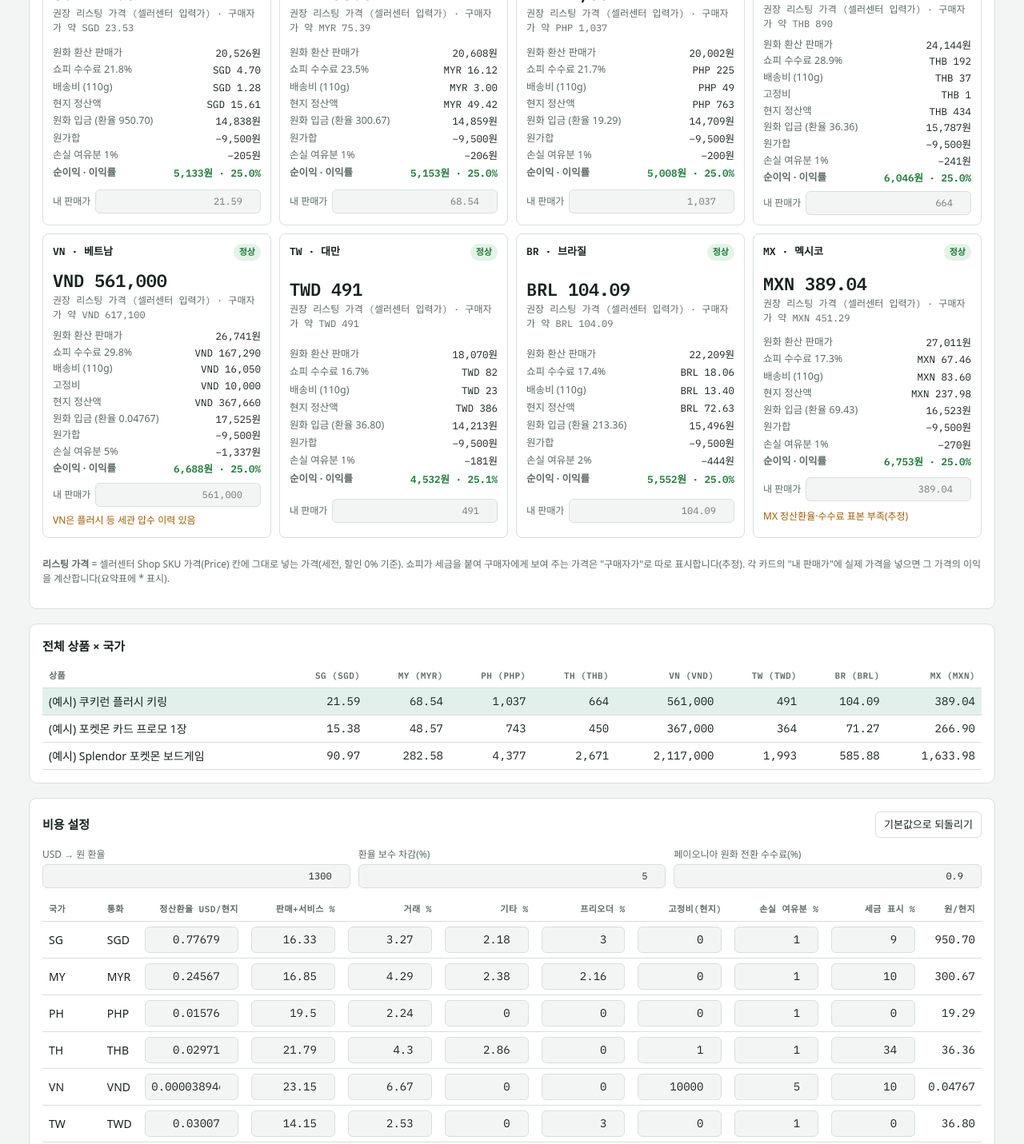
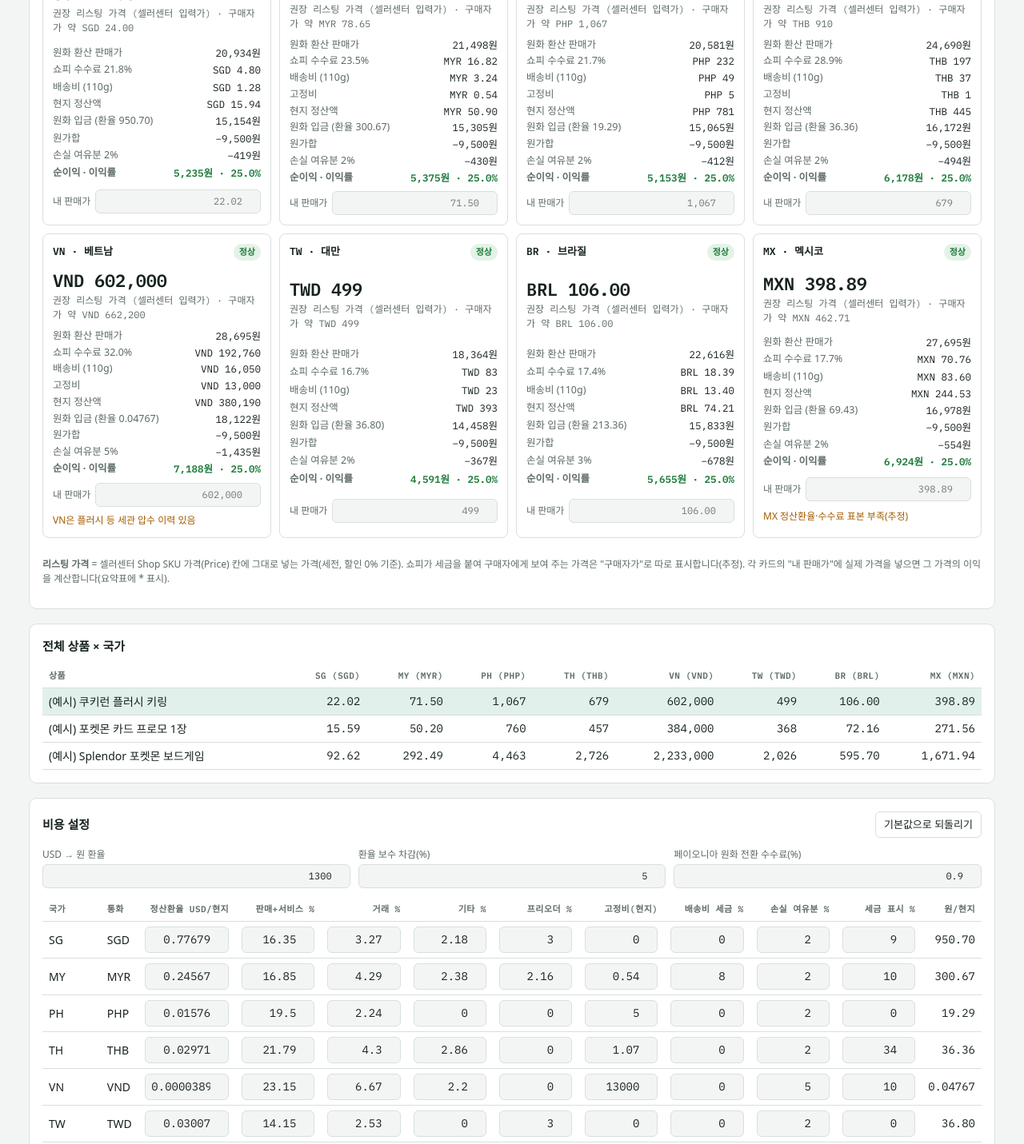
Before and after one commit to mizukikorea1005/shopee-margin-calculator, a plain HTML site: page index.html in a window 1280 px wide. Shown: the part 817-2248 px from the top of the page at 80% size. Drawn offline with Linux system fonts and the light colour scheme; a web font is replaced by a local one.

Commit message:
보수적 기본값: 공식·실측 중 큰 수수료, 고정비, MY 배송 SST, 손실 여유분 상향
Co-Authored-By: Claude Opus 5.5 <noreply@anthropic.com>

```diff
--- a/index.html
+++ b/index.html
@@ -175,9 +175,10 @@ textarea { font-family: var(--f-num); font-size: 12px; min-height: 90px; }
       <ul class="plain">
         <li><b>정산 환율</b>: 쇼피가 현지 통화를 USD로 바꿀 때 실제 적용한 환율(2026-11 지급 기록). MX는 2026-10-21 지급 1건 기준이고, 수수료는 주문 1건뿐이라 추정값입니다.</li>
         <li><b>판매+서비스</b>, <b>거래</b>, <b>기타</b> 수수료는 2026-09~11 실제 정산 421건에서 판매자 가격(세전) 대비로 잰 실효 요율입니다. 거래 수수료는 세금 포함 가격에 붙기 때문에 공지 요율보다 높습니다. "기타"는 정산서의 광고 충전/기술지원 수수료 항목입니다.</li>
-        <li><b>고정비</b>: VN 통관신고 수수료 ₫10,000, TH 인프라 수수료 ฿1.</li>
+        <li><b>보수적 기본값</b>: 공식 요율과 실측 중 큰 값을 씁니다. SG 스파이크 데이 1% 포함, MX 공식 15.35%, VN 트래픽 성장 지원 수수료(TGF) 2%×세금 포함 2.2%, MY 판매자 배송비에 SST 8%.</li>
+        <li><b>고정비</b>: VN 통관신고 ₫10,000 + 인프라 ₫3,000, PH 인프라 ₱5(면제 조건 무시), MY 플랫폼 지원 RM0.54, TH 인프라 ฿1.07.</li>
         <li><b>공식 근거</b>(shopee.kr/edu, 2026-11-14 확인): "기타" 2%는 트래픽 성장 지원 수수료(TGF, 26750). 거래 수수료는 세금·구매자 배송비 포함 금액 기준(10624, 17126). <b>TW 판매 수수료는 2026-12-11부터 14.15%</b>로 올라 미리 반영했습니다. PH 배송 서비스 수수료 상한은 2026-11-01부터 ₱200입니다(24904 후속 공지).</li>
-        <li><b>손실 여유분</b>: 반품·압수·발송 후 취소 손실을 판매가 대비로 미리 떼어 둡니다. 실제 손실률: 전체 0.7%, VN 19.5%(세관 압수 3건), BR 1.7%.</li>
+        <li><b>손실 여유분</b>: 반품·압수·발송 후 취소 손실을 판매가 대비로 미리 떼어 둡니다. 기본 2%, BR 3%, VN 5%. 실제 손실률: 전체 0.7%, VN 19.5%(세관 압수 3건), BR 1.7%.</li>
         <li><b>세금 표시</b>: 구매자가 계산에만 쓰입니다. 쇼피가 붙인 세금은 정산에서 같은 만큼 빠지므로 이익에는 영향이 없습니다. TH는 상품별 16~34%로 다릅니다.</li>
       </ul>
     </div>
@@ -222,14 +223,14 @@ textarea { font-family: var(--f-num); font-size: 12px; min-height: 90px; }
   const STORE_KEY = "shopee-margin-calc-v1";
   const CODES = ["SG", "MY", "PH", "TH", "VN", "TW", "BR", "MX"];
   const DEFAULT_MARKETS = {
-    SG: { name: "싱가포르", cur: "SGD", usd: 0.77679, fee: 16.33, txn: 3.27, other: 2.18, pre: 3, fixed: 0, loss: 1, tax: 9 },
-    MY: { name: "말레이시아", cur: "MYR", usd: 0.24567, fee: 16.85, txn: 4.29, other: 2.38, pre: 2.16, fixed: 0, loss: 1, tax: 10 },
-    PH: { name: "필리핀", cur: "PHP", usd: 0.01576, fee: 19.5, txn: 2.24, other: 0, pre: 0, fixed: 0, loss: 1, tax: 0 },
-    TH: { name: "태국", cur: "THB", usd: 0.02971, fee: 21.79, txn: 4.3, other: 2.86, pre: 0, fixed: 1, loss: 1, tax: 34 },
-    VN: { name: "베트남", cur: "VND", usd: 0.0000389469, fee: 23.15, txn: 6.67, other: 0, pre: 0, fixed: 10000, loss: 5, tax: 10 },
-    TW: { name: "대만", cur: "TWD", usd: 0.03007, fee: 14.15, txn: 2.53, other: 0, pre: 3, fixed: 0, loss: 1, tax: 0 },
-    BR: { name: "브라질", cur: "BRL", usd: 0.17433, fee: 13.35, txn: 2.0, other: 2.0, pre: 0, fixed: 0, loss: 2, tax: 0 },
-    MX: { name: "멕시코", cur: "MXN", usd: 0.05673, fee: 14.95, txn: 2.39, other: 0, pre: 0, fixed: 0, loss: 1, tax: 16, estimated: true }
+    SG: { name: "싱가포르", cur: "SGD", usd: 0.77679, fee: 16.35, txn: 3.27, other: 2.18, pre: 3, fixed: 0, shipTax: 0, loss: 2, tax: 9 },
+    MY: { name: "말레이시아", cur: "MYR", usd: 0.24567, fee: 16.85, txn: 4.29, other: 2.38, pre: 2.16, fixed: 0.54, shipTax: 8, loss: 2, tax: 10 },
+    PH: { name: "필리핀", cur: "PHP", usd: 0.01576, fee: 19.5, txn: 2.24, other: 0, pre: 0, fixed: 5, shipTax: 0, loss: 2, tax: 0 },
+    TH: { name: "태국", cur: "THB", usd: 0.02971, fee: 21.79, txn: 4.3, other: 2.86, pre: 0, fixed: 1.07, shipTax: 0, loss: 2, tax: 34 },
+    VN: { name: "베트남", cur: "VND", usd: 0.0000389469, fee: 23.15, txn: 6.67, other: 2.2, pre: 0, fixed: 13000, shipTax: 0, loss: 5, tax: 10 },
+    TW: { name: "대만", cur: "TWD", usd: 0.03007, fee: 14.15, txn: 2.53, other: 0, pre: 3, fixed: 0, shipTax: 0, loss: 2, tax: 0 },
+    BR: { name: "브라질", cur: "BRL", usd: 0.17433, fee: 13.35, txn: 2.0, other: 2.0, pre: 0, fixed: 0, shipTax: 0, loss: 3, tax: 0 },
+    MX: { name: "멕시코", cur: "MXN", usd: 0.05673, fee: 15.35, txn: 2.39, other: 0, pre: 0, fixed: 0, shipTax: 0, loss: 2, tax: 16, estimated: true }
   };
   const DEFAULT_CFG = { usdKrw: 1300, fxCons: 5, payoneer: 0.9, markets: DEFAULT_MARKETS };
   const EXAMPLES = [
@@ -239,7 +240,7 @@ textarea { font-family: var(--f-num); font-size: 12px; min-height: 90px; }
   ];
 
   const clone = (o) => JSON.parse(JSON.stringify(o));
-  let state = load() || { cfg: clone(DEFAULT_CFG), products: clone(EXAMPLES), selected: 1, mine: {}, cfgVersion: 3 };
+  let state = load() || { cfg: clone(DEFAULT_CFG), products: clone(EXAMPLES), selected: 1, mine: {}, cfgVersion: 4 };
   for (const c of CODES) if (!state.cfg.markets[c]) state.cfg.markets[c] = clone(DEFAULT_MARKETS[c]);
   if ((state.cfgVersion || 1) < 2) {
     if (Number(state.cfg.usdKrw) === 1370) state.cfg.usdKrw = 1300;
@@ -249,6 +250,10 @@ textarea { font-family: var(--f-num); font-size: 12px; min-height: 90px; }
   if (state.cfgVersion < 3) {
     if (state.cfg.markets.TW && Number(state.cfg.markets.TW.fee) === 12.35) state.cfg.markets.TW.fee = 14.15;
     state.cfgVersion = 3;
+  }
+  if (state.cfgVersion < 4) {
+    for (const c of CODES) { const keepUsd = state.cfg.markets[c]?.usd; state.cfg.markets[c] = { ...clone(DEFAULT_MARKETS[c]), usd: keepUsd ?? DEFAULT_MARKETS[c].usd }; }
+    state.cfgVersion = 4;
   }
 
   function load() { try { const raw = localStorage.getItem(STORE_KEY); return raw ? JSON.parse(raw) : null; } catch { return null; } }
@@ -349,7 +354,8 @@ textarea { font-family: var(--f-num); font-size: 12px; min-height: 90px; }
     const r = (num(m.fee) + num(m.txn) + num(m.other) + (p.pre ? num(m.pre) : 0)) / 100;
     const loss = num(m.loss) / 100;
     const cg = chargeGram(p);
-    const ship = { ...shipLocal(code, cg.gram), gram: cg.gram, byVolume: cg.byVolume };
+    const sl = shipLocal(code, cg.gram);
+    const ship = { ...sl, fee: sl.fee * (1 + num(m.shipTax) / 100), gram: cg.gram, byVolume: cg.byVolume };
     const payoutLocal = price * (1 - r) - num(m.fixed) - ship.fee;
     const payoutKrw = payoutLocal * fx;
     const lossKrw = price * loss * fx;
@@ -365,7 +371,8 @@ textarea { font-family: var(--f-num); font-size: 12px; min-height: 90px; }
     if (fx <= 0) return { error: "환율을 확인하세요" };
     const r = (num(m.fee) + num(m.txn) + num(m.other) + (p.pre ? num(m.pre) : 0)) / 100;
     const loss = num(m.loss) / 100;
-    const ship = shipLocal(code, chargeGram(p).gram);
+    const sl = shipLocal(code, chargeGram(p).gram);
+    const ship = { ...sl, fee: sl.fee * (1 + num(m.shipTax) / 100) };
     const base = costKrw(p) + (num(m.fixed) + ship.fee) * fx;
     let denom, numer;
     if (p.mode === "pct_sale") { denom = fx * (1 - r - loss - num(p.value) / 100); numer = base; }
@@ -531,7 +538,7 @@ textarea { font-family: var(--f-num); font-size: 12px; min-height: 90px; }
 
   function renderCfg() {
     $("usdKrw").value = state.cfg.usdKrw; $("fxCons").value = state.cfg.fxCons; $("payoneer").value = state.cfg.payoneer;
-    const cols = [["usd", "정산환율 USD/현지", "any"], ["fee", "판매+서비스 %", "0.01"], ["txn", "거래 %", "0.01"], ["other", "기타 %", "0.01"], ["pre", "프리오더 %", "0.01"], ["fixed", "고정비(현지)", "any"], ["loss", "손실 여유분 %", "0.1"], ["tax", "세금 표시 %", "0.1"]];
+    const cols = [["usd", "정산환율 USD/현지", "any"], ["fee", "판매+서비스 %", "0.01"], ["txn", "거래 %", "0.01"], ["other", "기타 %", "0.01"], ["pre", "프리오더 %", "0.01"], ["fixed", "고정비(현지)", "any"], ["shipTax", "배송비 세금 %", "0.1"], ["loss", "손실 여유분 %", "0.1"], ["tax", "세금 표시 %", "0.1"]];
     let html = `<thead><tr><th>국가</th><th>통화</th>${cols.map((c) => `<th class="num">${c[1]}</th>`).join("")}<th class="num">원/현지</th></tr></thead><tbody>`;
     for (const code of CODES) {
       const m = state.cfg.markets[code];
```
